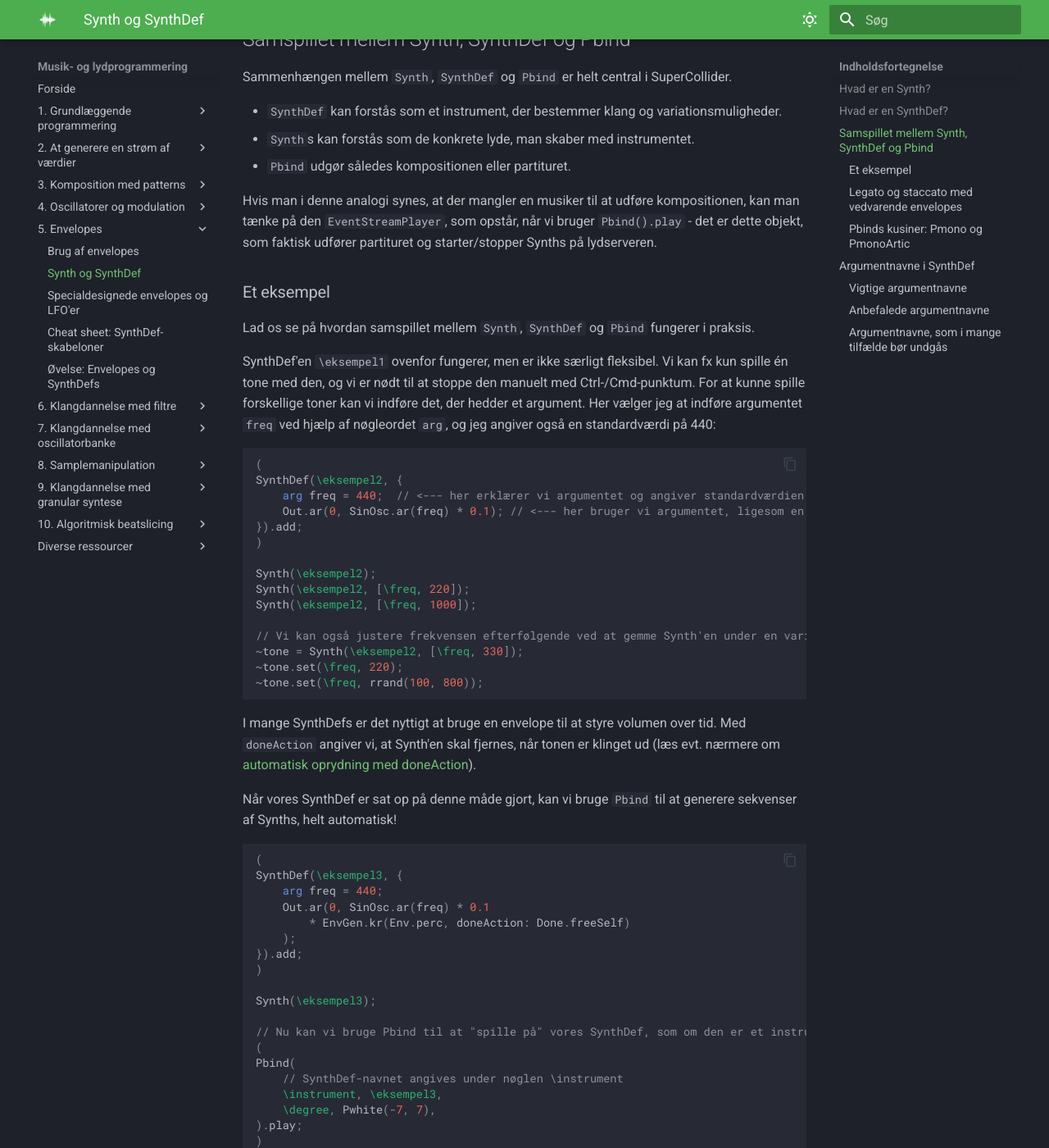
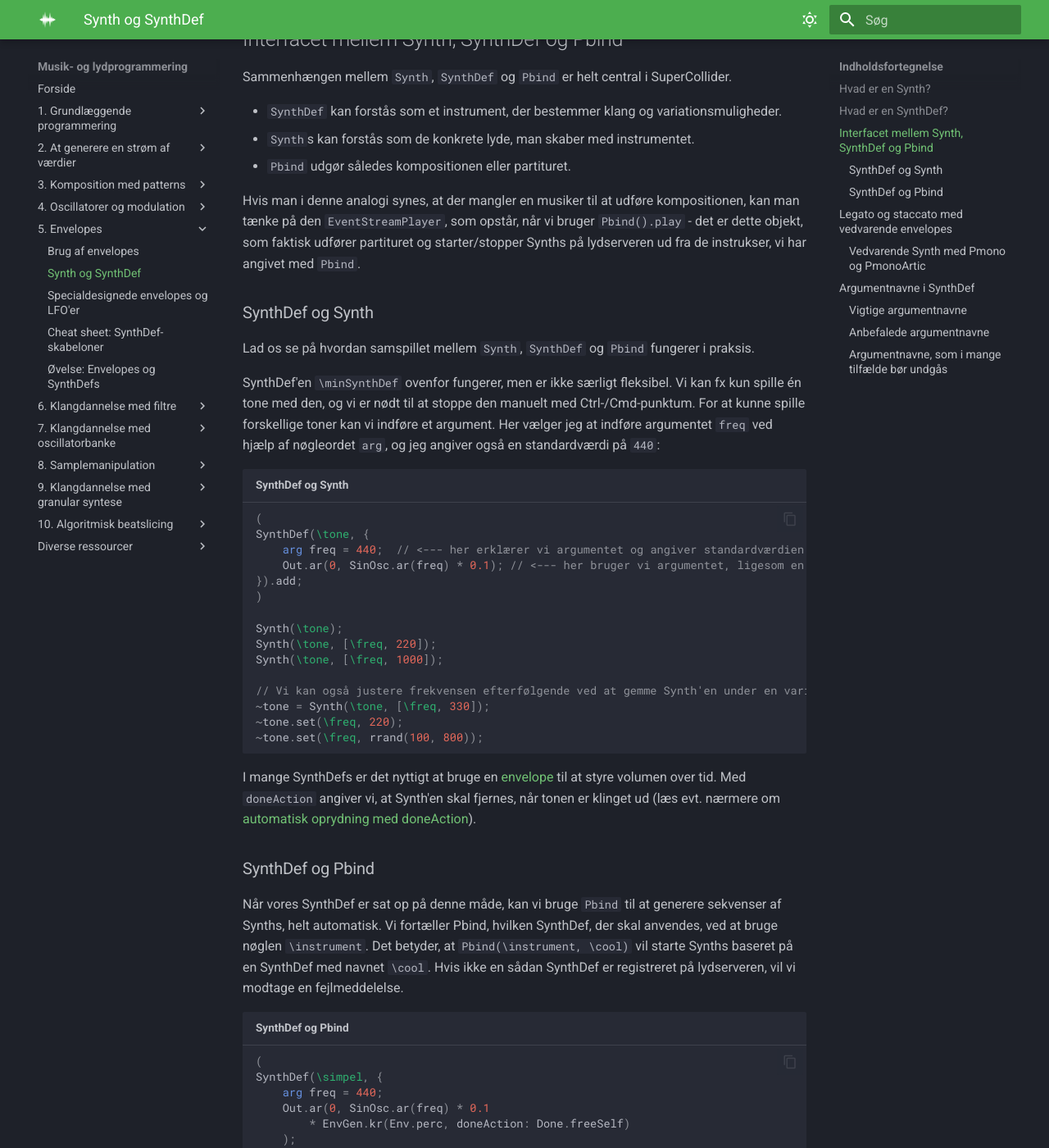
Before and after one commit to sparkletop/sparkletop.github.io, an MkDocs documentation site: the page built from docs/05/a2-synthdef.md, in a window 1280 px wide and 1400 px high, scrolled down 1502 px. Shown: the whole window at 82% size. Built offline with MkDocs 1.6.1 and Material for MkDocs 9.7.7, drawn with Linux system fonts in a browser that asks for light colours; some of the changed text lies outside the part shown.

Commit message:
various improvements to docs

````diff
--- a/docs/05/a2-synthdef.md
+++ b/docs/05/a2-synthdef.md
@@ -40,7 +40,7 @@
 En SynthDef adskiller sig fra de mere primitive `{}.play` på følgende måder:
 
 - En ny SynthDef (`SynthDef.new`) skal registreres på lydserveren med `.add;`
-- En SynthDef skal have et navn, så vi kan henvise til den senere, fx `\eksempel1`
+- En SynthDef skal have et navn, så vi kan henvise til den senere, fx `\minSynthDef`
 - Vores UGen-funktion angives lige efter navnet, som argument nr. 2 til `SynthDef.new()`
 - For at høre lyd-outputtet skal vi inde i UGen-funktionen route det ønskede signal ud med den særlige UGen `Out`
 
@@ -49,16 +49,16 @@
 ```sc
 (
 // Vi skriver først SynthDef'en og registrerer den på lydserveren
-SynthDef(\eksempel1, {
+SynthDef(\minSynthDef, {
 	Out.ar(0, SinOsc.ar(440) * 0.1);
 }).add;
 )
 
 // Start en Synth baseret på SynthDef'en
-Synth(\eksempel1);
+Synth(\minSynthDef);
 ```
 
-## Samspillet mellem Synth, SynthDef og Pbind
+## Interfacet mellem Synth, SynthDef og Pbind
 
 Sammenhængen mellem `Synth`, `SynthDef` og `Pbind` er helt central i SuperCollider.
 
@@ -66,39 +66,41 @@
 - `Synth`s kan forstås som de konkrete lyde, man skaber med instrumentet.
 - `Pbind` udgør således kompositionen eller partituret.
 
-Hvis man i denne analogi synes, at der mangler en musiker til at udføre kompositionen, kan man tænke på den `EventStreamPlayer`, som opstår, når vi bruger `Pbind().play` - det er dette objekt, som faktisk udfører partituret og starter/stopper Synths på lydserveren.
+Hvis man i denne analogi synes, at der mangler en musiker til at udføre kompositionen, kan man tænke på den `EventStreamPlayer`, som opstår, når vi bruger `Pbind().play` - det er dette objekt, som faktisk udfører partituret og starter/stopper Synths på lydserveren ud fra de instrukser, vi har angivet med `Pbind`.
 
-### Et eksempel
+### SynthDef og Synth
 
 Lad os se på hvordan samspillet mellem `Synth`, `SynthDef` og `Pbind` fungerer i praksis.
 
-SynthDef'en `\eksempel1` ovenfor fungerer, men er ikke særligt fleksibel. Vi kan fx kun spille én tone med den, og vi er nødt til at stoppe den manuelt med Ctrl-/Cmd-punktum. For at kunne spille forskellige toner kan vi indføre det, der hedder et argument. Her vælger jeg at indføre argumentet `freq` ved hjælp af nøgleordet `arg`, og jeg angiver også en standardværdi på 440:
+SynthDef'en `\minSynthDef` ovenfor fungerer, men er ikke særligt fleksibel. Vi kan fx kun spille én tone med den, og vi er nødt til at stoppe den manuelt med Ctrl-/Cmd-punktum. For at kunne spille forskellige toner kan vi indføre et argument. Her vælger jeg at indføre argumentet `freq` ved hjælp af nøgleordet `arg`, og jeg angiver også en standardværdi på `440`:
 
-```sc
+```sc title="SynthDef og Synth"
 (
-SynthDef(\eksempel2, {
+SynthDef(\tone, {
 	arg freq = 440;  // <--- her erklærer vi argumentet og angiver standardværdien
 	Out.ar(0, SinOsc.ar(freq) * 0.1); // <--- her bruger vi argumentet, ligesom en variabel
 }).add;
 )
 
-Synth(\eksempel2);
-Synth(\eksempel2, [\freq, 220]);
-Synth(\eksempel2, [\freq, 1000]);
+Synth(\tone);
+Synth(\tone, [\freq, 220]);
+Synth(\tone, [\freq, 1000]);
 
 // Vi kan også justere frekvensen efterfølgende ved at gemme Synth'en under en variabel og bruge .set
-~tone = Synth(\eksempel2, [\freq, 330]);
+~tone = Synth(\tone, [\freq, 330]);
 ~tone.set(\freq, 220);
 ~tone.set(\freq, rrand(100, 800));
 ```
 
-I mange SynthDefs er det nyttigt at bruge en envelope til at styre volumen over tid. Med `doneAction` angiver vi, at Synth'en skal fjernes, når tonen er klinget ud (læs evt. nærmere om [automatisk oprydning med doneAction](a1-envelopes.md#automatisk-oprydning-med-doneaction)).
+I mange SynthDefs er det nyttigt at bruge en [envelope](a1-envelopes.md) til at styre volumen over tid. Med `doneAction` angiver vi, at Synth'en skal fjernes, når tonen er klinget ud (læs evt. nærmere om [automatisk oprydning med doneAction](a1-envelopes.md#automatisk-oprydning-med-doneaction)).
 
-Når vores SynthDef er sat op på denne måde gjort, kan vi bruge `Pbind` til at generere sekvenser af Synths, helt automatisk!
+### SynthDef og Pbind
 
-```sc
+Når vores SynthDef er sat op på denne måde, kan vi bruge `Pbind` til at generere sekvenser af Synths, helt automatisk. Vi fortæller Pbind, hvilken SynthDef, der skal anvendes, ved at bruge nøglen `\instrument`. Det betyder, at `Pbind(\instrument, \cool)` vil starte Synths baseret på en SynthDef med navnet `\cool`. Hvis ikke en sådan SynthDef er registreret på lydserveren, vil vi modtage en fejlmeddelelse.
+
+```sc title="SynthDef og Pbind"
 (
-SynthDef(\eksempel3, {
+SynthDef(\simpel, {
 	arg freq = 440;
 	Out.ar(0, SinOsc.ar(freq) * 0.1
 		* EnvGen.kr(Env.perc, doneAction: Done.freeSelf)
@@ -106,24 +108,25 @@
 }).add;
 )
 
-Synth(\eksempel3);
-
 // Nu kan vi bruge Pbind til at "spille på" vores SynthDef, som om den er et instrument:
 (
 Pbind(
 	// SynthDef-navnet angives under nøglen \instrument
-	\instrument, \eksempel3,
+	\instrument, \simpel,
 	\degree, Pwhite(-7, 7),
 ).play;
 )
 ```
 
-SynthDefs bliver i øvrigt meget lettere at læse, hvis vi bruger lokale variable - koden herunder fungerer præcis som ovenfor, men er mere læsbar:
-```sc
+SynthDefs bliver i øvrigt meget lettere at læse, hvis vi bruger [lokale variabler](../01/a2-variabler.md#lokale-variabler). Koden herunder fungerer præcis som ovenfor, men er markant mere læsbar, da vi kan følge signalflowet gennem de lokale variabler (hvis ellers variabelnavnene er tilstrækkeligt deskriptive):
+
+```sc title="Signalflow i SynthDef med lokale variabler"
 (
-SynthDef(\eksempel3, {
+SynthDef(\simpel, {
 	arg freq = 440;
+	// 'sig' er variabelnavnet for vores hovedsignal
 	var sig = SinOsc.ar(freq);
+	// 'env' er variabelnavnet for vores envelope
 	var env = EnvGen.kr(Env.perc, doneAction: Done.freeSelf);
 	sig = sig * env * 0.1;
 	Out.ar(0, sig);
@@ -156,7 +159,7 @@
 )
 ```
 
-### Legato og staccato med vedvarende envelopes
+## Legato og staccato med vedvarende envelopes
 
 `Pbind` kan også afslutte vedvarende envelopes for os, og vi kan dermed få adgang til at komponere med legato- og staccatofrasering. Det kræver dog, at SynthDef'en indrettes på følgende måde:
 
@@ -166,7 +169,7 @@
 
 ```sc title="Legato og staccato med vedvarende envelopes" hl_lines="3 5 16 24"
 (
-SynthDef(\eksempel5, {
+SynthDef(\vedvarende, {
 	arg freq = 440, pan = 0, amp = 0.1, gate = 1;
 	var sig = SinOsc.ar(freq);
 	var env = EnvGen.kr(Env.asr, gate, doneAction: Done.freeSelf);
@@ -175,10 +178,12 @@
 	Out.ar(0, sig);
 }).add;
 )
+```
 
+```
 ( // Legato-frasering
 Pbind(
-	\instrument, \eksempel5,
+	\instrument, \vedvarende,
 	\degree, Pwhite(-7, 7),
     \sustain, 3,
 ).play;
@@ -186,18 +191,18 @@
 
 ( // Staccato-frasering
 Pbind(
-	\instrument, \eksempel5,
+	\instrument, \vedvarende,
 	\degree, Pwhite(-7, 7),
     \sustain, 0.1,
 ).play;
 )
 ```
 
-### Pbinds kusiner: `Pmono` og `PmonoArtic`
+### Vedvarende `Synth` med `Pmono` og `PmonoArtic`
 
 Som vi har set, er Pbind god til sekvenser, der starter mange Synths. Men til gengæld kan Pbind ikke ændre på indstillingerne for Synths, fx tonehøjde eller panorering, når de er startet. Det kan vi gøre manuelt ved hjælp af `.set`-metoden:
 
-```sc
+```sc title="Synth og method'en .set"
 ~tone = Synth(\default);
 
 ~tone.set(\freq, 1000);
@@ -219,8 +225,8 @@
 )
 
 (
-s.plotTree;  // vis Synths på serveren - Pmono starter kun én
-Pmono(\eksempel6,
+s.plotTree;  // vis Synths på serveren - Pmono starter kun én Synth
+Pmono(\glissando,
     \degree, Pseq([0, 2, 4, 6], inf),
     \mtranspose, Pwhite(0, 7).stutter(4),
     \dur, 0.15,
@@ -228,13 +234,13 @@
 )
 ```
 
-Vi bruger `PmonoArtic`, når vi vil arbejde ligesom med `Pmono` men har brug for at afslutte en Synth og efterfølgende starte en ny inden for den samme sekvens.
+Hvis vi har brug for at lave pauser mellem de strømme af værdier, der bliver skiftet imellem ved hjælp af `Pmono`, kan vi bruge `PmonoArtic`.
 
-Dette styres med `\sustain`- eller `\legato`-nøglen; når `\sustain` er mindre end `\dur`, afsluttes Synthen, og der startes en ny ved næste event. Den mest praktiske tilgang er at bruge nøglen `legato`, hvor vi angiver en værdi, som er mindre end 1, når vi ønsker at afslutte en "frase".
+På patterns-iden styres artikulationen med `\sustain`- eller `\legato`-nøglen; når `\sustain` er mindre end `\dur`, afsluttes Synthen, og der startes en ny ved næste event. Den mest praktiske tilgang er at bruge nøglen `legato`, hvor vi angiver en værdi, som er mindre end 1, når vi ønsker at lave ophold, og en værdi der er højere end eller lig med 1, når vi ønsker en sammenhængende tone.
 
 ```sc title="Glidende arpeggio med luft mellem fraserne - med PmonoArtic" hl_lines="2 7"
 (
-PmonoArtic(\eksempel6,
+PmonoArtic(\glissando,
     \degree, Pseq([0, 2, 4, 6], inf),
     \mtranspose, Pwhite(0, 7).stutter(4),
     \dur, 0.4,
@@ -279,12 +285,11 @@
 
 `pan`
 
-:   Bruges til at angive panorering, ofte i et stereofelt mellem -1 og 1.
-    Standardværdien er ofte 0, i midten af et stereofelt.
+:   Bruges til at angive panorering, ofte i et stereofelt mellem -1 og 1. Standardværdien er ofte 0, i midten af et stereofelt.
 
 `buf`
 
-:   Anvendes til at angive en `Buffer` på lydserveren. Dette er fx relevant, når der arbejdes med samples, wavetables og lignende.
+:   Anvendes til at angive en `Buffer` på lydserveren. Dette er fx relevant, når [der arbejdes med samples](../08/a1-samples.md), wavetables og lignende.
 
 ### Argumentnavne, som i mange tilfælde bør undgås
 
--- a/mkdocs.yml
+++ b/mkdocs.yml
@@ -67,8 +67,8 @@
   - 2. At generere en strøm af værdier:
     - Introduktion til Patterns: 02/a1-patterns-intro.md
     - 02/a2-random-patterns.md
-    - 02/c1-patterns.md
-    - 02/c2-pbind.md
+    - 02/c1-pbind.md
+    - 02/c2-patterns.md
     - 02/e1-patterns.md
     - 02/e2-generativ-komposition.md
   - 3. Komposition med patterns:
````
Also changed, not shown: other parts of docs/05/a2-synthdef.md (+6 -5 lines), docs/02/a1-patterns-intro.md (+32 -24 lines), docs/05/c1-synthdef.md (+11 -5 lines), docs/02/c1-pbind.md (renamed from docs/02/c2-pbind.md), docs/02/c2-patterns.md (renamed from docs/02/c1-patterns.md).
